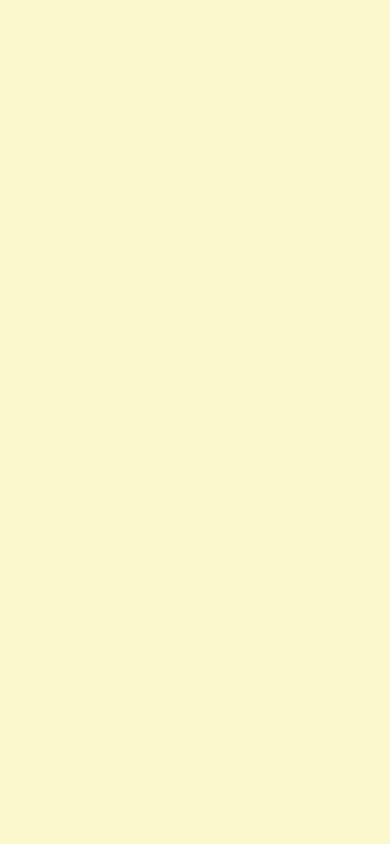
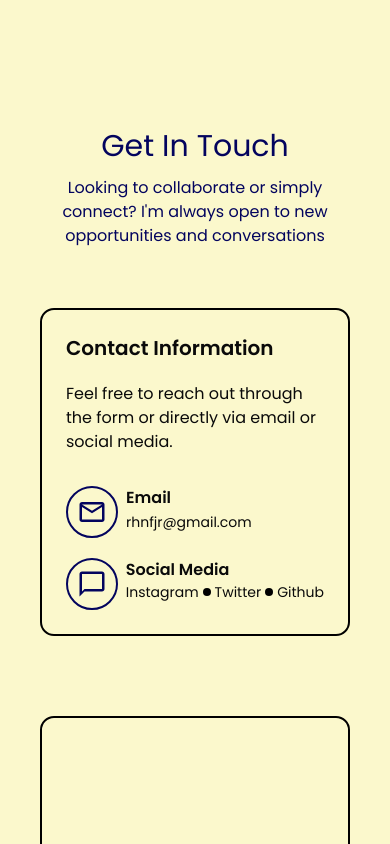
Before and after one commit to raihanfajar/about-me, a Next.js app: page / in a window 390 px wide. Shown: the part 7840-8684 px from the top of the page. Before the commit the page ends 7768 px from the top, so only its background shows below. Built offline with nearby package versions, Linux system fonts and the light colour scheme.

Commit message:
contact and footer

```diff
--- a/package.json
+++ b/package.json
@@ -13,6 +13,7 @@
     "class-variance-authority": "^0.7.1",
     "clsx": "^2.1.1",
     "daisyui": "^5.0.43",
+    "formik": "^2.4.6",
     "framer-motion": "^12.23.0",
     "lucide-react": "^0.523.0",
     "motion": "^12.23.0",
@@ -20,7 +21,8 @@
     "react": "^19.0.0",
     "react-dom": "^19.0.0",
     "react-icons": "^5.5.0",
-    "tailwind-merge": "^3.3.1"
+    "tailwind-merge": "^3.3.1",
+    "yup": "^1.6.1"
   },
   "devDependencies": {
     "@tailwindcss/postcss": "^4",
--- a/src/app/page.tsx
+++ b/src/app/page.tsx
@@ -4,7 +4,8 @@ import Skills from "@/components/skills";
 import Experience from "@/components/experience";
 import About from "@/components/about";
 import Testimony from "@/components/testimony";
-
+import Contact from "@/components/contact";
+import Footer from "@/components/footer";
 
 export default function Home() {
   return (
@@ -15,6 +16,8 @@ export default function Home() {
       <Skills />
       <Experience />
       <Testimony />
+      <Contact />
+      <Footer />
     </>
   );
 }
--- /dev/null
+++ b/src/components/contact.tsx
@@ -0,0 +1,79 @@
+import React from "react";
+import {
+  MdOutlineMailOutline,
+  MdOutlineChatBubbleOutline,
+} from "react-icons/md";
+
+function Contact() {
+  return (
+    <section className="container mx-auto mt-50 px-10 md:mt-65">
+      <div className="mb-15 flex flex-col items-center justify-center gap-3">
+        <h1 className="text-3xl text-[#03045E]">Get In Touch</h1>
+        <p className="text-center text-base text-[#03045E] md:text-lg">
+          Looking to collaborate or simply connect? I'm always open to new
+          opportunities and conversations
+        </p>
+      </div>
+      <div className="flex flex-col items-center justify-center gap-20 md:flex-row">
+        <div className="flex h-auto w-full flex-col rounded-xl border-2 border-black p-6 md:w-[30%]">
+          <h1 className="mb-5 text-xl font-semibold">Contact Information </h1>
+          <p className="mb-8 text-base">
+            Feel free to reach out through the form or directly via email or
+            social media.
+          </p>
+          <div className="flex w-full gap-2 md:gap-5">
+            <div className="flex h-13 w-13 items-center justify-center rounded-full border-2 border-[#03045E]">
+              <MdOutlineMailOutline className="text-3xl text-[#03045E]" />
+            </div>
+            <div>
+              <h1 className="font-semibold">Email</h1>
+              <a
+                href="https://mail.google.com/mail/?view=cm&fs=1&to=rhnfjr@gmail.com"
+                target="_blank"
+                className="text-sm hover:text-blue-600"
+              >
+                rhnfjr@gmail.com
+              </a>
+            </div>
+          </div>
+          <div className="mt-5 flex w-full gap-2 md:gap-5">
+            <div className="flex h-13 w-13 items-center justify-center rounded-full border-2 border-[#03045E]">
+              <MdOutlineChatBubbleOutline className="text-3xl text-[#03045E]" />
+            </div>
+            <div>
+              <h1 className="font-semibold">Social Media</h1>
+              <div className="flex items-center text-sm">
+                <a
+                  href="https://www.instagram.com/fajar_raihan/"
+                  target="_blank"
+                  className="hover:text-blue-600"
+                >
+                  Instagram
+                </a>
+                <div className="mx-1 h-2 w-2 rounded-full bg-black"></div>
+                <a
+                  href="https://x.com/PatarSky/"
+                  target="_blank"
+                  className="hover:text-blue-600"
+                >
+                  Twitter
+                </a>
+                <div className="mx-1 h-2 w-2 rounded-full bg-black"></div>
+                <a
+                  href="https://github.com/raihanfajar"
+                  target="_blank"
+                  className="hover:text-blue-600"
+                >
+                  Github
+                </a>
+              </div>
+            </div>
+          </div>
+        </div>
+        <div className="flex h-[400px] w-full flex-col rounded-xl border-2 border-black p-6 md:w-[30%]"></div>
+      </div>
+    </section>
+  );
+}
+
+export default Contact;
--- /dev/null
+++ b/src/components/footer.tsx
@@ -0,0 +1,15 @@
+import React from "react";
+
+function Footer() {
+  return (
+    <footer className="footer sm:footer-horizontal footer-center bg-[#03045E] text-[#FBF8CC] p-4 mt-23 ">
+      <aside>
+        <p>
+          Copyright © {new Date().getFullYear()} - Made with love &lt;3 by Raihan Fajar Ramadhan
+        </p>
+      </aside>
+    </footer>
+  );
+}
+
+export default Footer;
```
Also changed, not shown: 1 other file (tests, documents, lock files or other folders).
